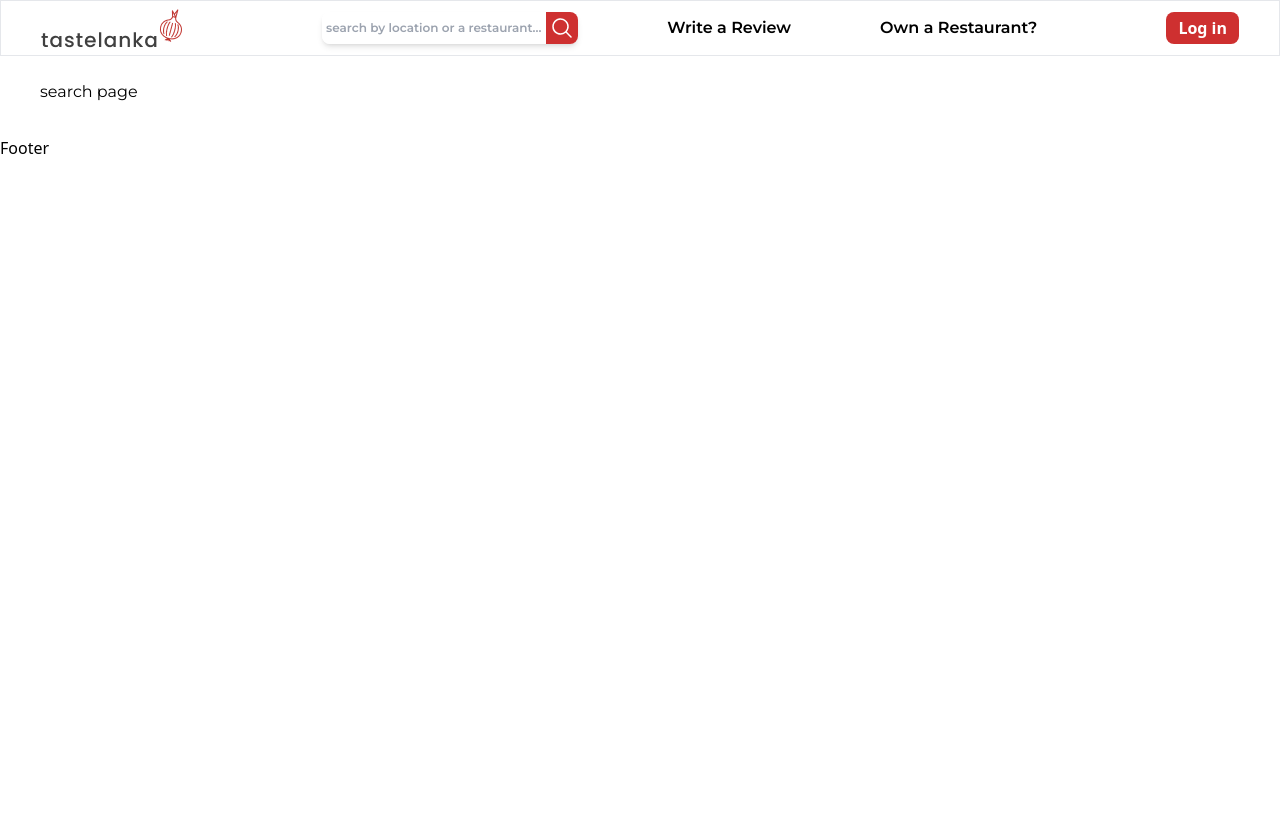
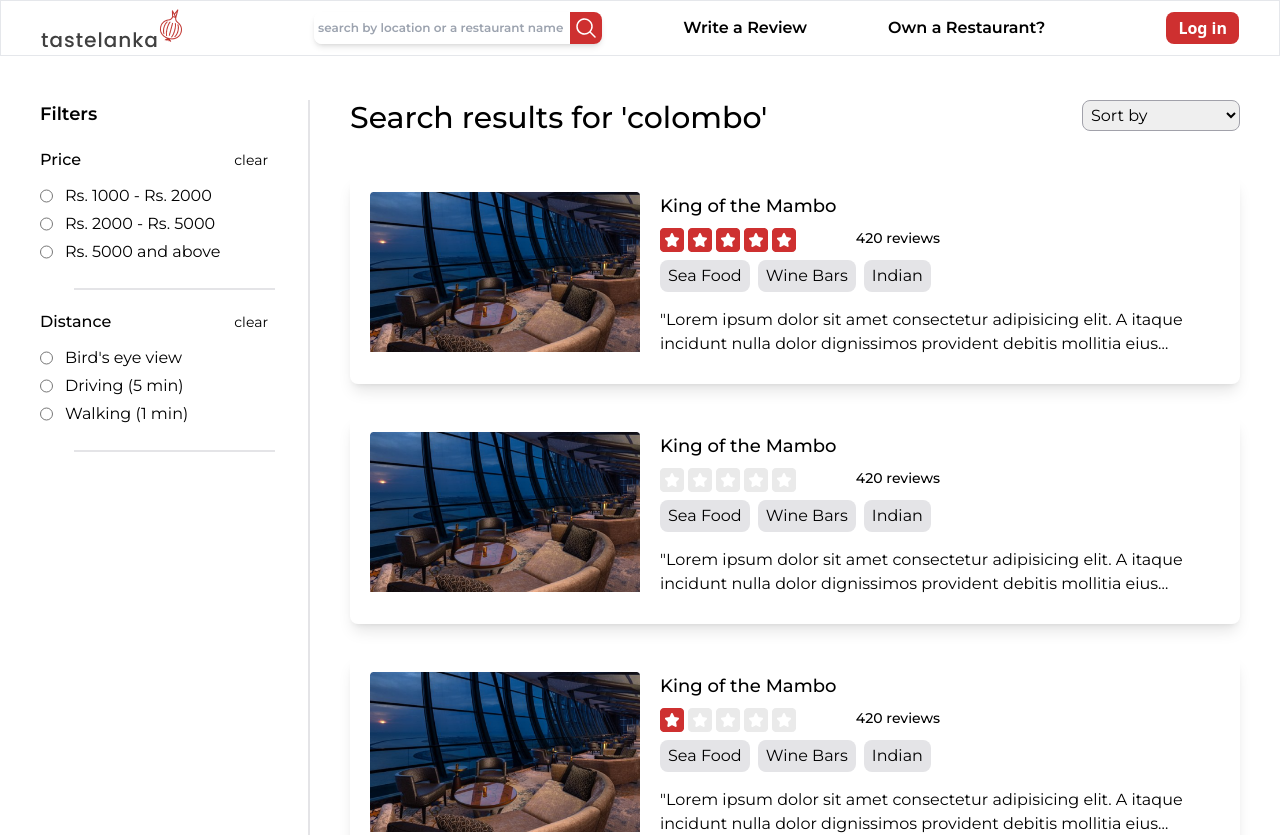
Before and after one commit to Ishuwaraa/tastelanka, a React (Vite) app in the folder frontend/: page /search in a window 1280 px wide. Shown: the top 835 px of the page. Before the commit the page ends 800 px from the top, so only its background shows below. Built offline with nearby package versions, Linux system fonts and the light colour scheme.

Commit message:
search page update

```diff
--- /dev/null
+++ b/frontend/src/components/RestaurantCard.jsx
@@ -0,0 +1,41 @@
+import FullRating from '../assets/full-rating.png'
+import HalfRating from '../assets/half-rating.png'
+import EmptyRating from '../assets/empty-rating.png'
+
+const RestaurantCard = ({ restaurant, reviewsCount, rating, categories, review, image }) => {
+    return (
+        <div className=" px-5 py-4 grid grid-cols-3 rounded-lg shadow-lg gap-5 h-52 mb-8">
+            <div className=" col-span-1 flex justify-center">
+                <img src={image} alt="" className='w-full h-40'/>
+            </div>
+
+            <div className="col col-span-2 ">
+                <p className='font-medium text-lg line-clamp-1 mb-2'>{restaurant}</p>
+                <div className='flex justify-between w-1/2 mb-2'>
+                    <div className=" flex items-center gap-1">
+                        {[...Array(rating)].map((_, index) => (
+                            <img src={FullRating} alt='star' key={index}/>
+                        ))}
+                        {(5 - rating !== 0) &&
+                            [...Array(5 - rating)].map((_, index) => (
+                                <img src={EmptyRating} alt='star' key={index}/>
+                            ))
+                        }
+                        {/* <img src={HalfRating} alt='1star' /> */}
+                    </div>
+                    <div className=" text-sm font-medium">{reviewsCount} reviews</div>
+                </div>
+                <div className='flex gap-2 mb-4'>
+                    {categories.map((category, index) => (
+                        <div className=' rounded-lg py-1 px-2 bg-zinc-200' key={index}>{category}</div>
+                    ))}
+                </div>
+                <div>
+                    <p className=' line-clamp-2'>"{review}"</p>
+                </div>
+            </div>
+        </div>
+     );
+}
+
+export default RestaurantCard;
--- a/frontend/src/components/shared/Navbar.jsx
+++ b/frontend/src/components/shared/Navbar.jsx
@@ -24,20 +24,18 @@ const Navbar = () => {
                 <a href="/"><img src={tastelanka} alt="tastelanka" /></a>
             </div>
 
-            <ul className=' hidden lg:flex flex-grow justify-evenly items-center font-montserrat font-semibold '>
-                <li>
-                    <div className='flex shadow-md w-64 rounded-lg'>
-                        <input type="text" className=' w-full text-xs p-1 rounded-lg focus:border-transparent' placeholder='search by location or a restaurant...'/>
-                        <div className="p-1 text-white bg-primary hover:cursor-pointer rounded-tr-lg rounded-br-lg">
-                            <svg onClick={(e) => onSearch(e)} xmlns="http://www.w3.org/2000/svg" viewBox="0 0 24 24" fill="currentColor" className='size-6'>
-                                <path fillRule="evenodd" d="M10.5 3.75a6.75 6.75 0 1 0 0 13.5 6.75 6.75 0 0 0 0-13.5ZM2.25 10.5a8.25 8.25 0 1 1 14.59 5.28l4.69 4.69a.75.75 0 1 1-1.06 1.06l-4.69-4.69A8.25 8.25 0 0 1 2.25 10.5Z" clipRule="evenodd" />
-                            </svg>
-                        </div>
+            <div className=' hidden lg:flex flex-grow justify-evenly items-center font-montserrat font-semibold '>
+                <div className='flex shadow-md w-72 rounded-lg'>
+                    <input type="text" className=' w-full text-xs p-1 rounded-lg focus:border-transparent' placeholder='search by location or a restaurant name'/>
+                    <div className="p-1 text-white bg-primary hover:cursor-pointer rounded-tr-lg rounded-br-lg">
+                        <svg onClick={(e) => onSearch(e)} xmlns="http://www.w3.org/2000/svg" viewBox="0 0 24 24" fill="currentColor" className='size-6'>
+                            <path fillRule="evenodd" d="M10.5 3.75a6.75 6.75 0 1 0 0 13.5 6.75 6.75 0 0 0 0-13.5ZM2.25 10.5a8.25 8.25 0 1 1 14.59 5.28l4.69 4.69a.75.75 0 1 1-1.06 1.06l-4.69-4.69A8.25 8.25 0 0 1 2.25 10.5Z" clipRule="evenodd" />
+                        </svg>
                     </div>
-                </li>
-                <li><a href="/" >Write a Review</a></li>
-                <li><a href="/" >Own a Restaurant?</a></li>
-            </ul>
+                </div>
+                <a href="/" >Write a Review</a>
+                <a href="/" >Own a Restaurant?</a>
+            </div>
 
             <div className=' mx-10 block lg:hidden' onClick={toggleBurgerIcon}>
             {burgerIcon ? (
--- a/frontend/src/pages/Search.jsx
+++ b/frontend/src/pages/Search.jsx
@@ -1,12 +1,95 @@
+import RestaurantCard from "../components/RestaurantCard";
 import Footer from "../components/shared/Footer";
 import Navbar from "../components/shared/Navbar";
+import RestaurantImg from '../assets/restaurant2.png'
 
 const Search = () => {
     return (
         <>
             <Navbar />
-            <div className="page">
-                search page
+            <div className="page grid grid-cols-3 md:grid-cols-4 gap-10">
+                <div className=" col-span-1 border-r-2 border-zinc-200 mt-5">
+                    <p className="font-semibold text-lg">Filters</p>
+
+                    <div className="mt-5">
+                        <div className=" flex justify-between pr-10">
+                            <p className="font-medium">Price</p>
+                            <button className="text-sm">clear</button>
+                        </div>
+
+                        <div className="mt-3">
+                            <div className="flex gap-3 mb-1">
+                                <input type="radio" id="price1" name="price" value="1"  className="hover:cursor-pointer"/>
+                                <label htmlFor="price1" className="hover:cursor-pointer">Rs. 1000 - Rs. 2000</label>
+                            </div>
+                            <div className="flex gap-3 mb-1">
+                                <input type="radio" id="price2" name="price" value="2"  className="hover:cursor-pointer"/>
+                                <label htmlFor="price2" className="hover:cursor-pointer">Rs. 2000 - Rs. 5000</label>
+                            </div>
+                            <div className="flex gap-3 mb-1">
+                                <input type="radio" id="price3" name="price" value="3"  className="hover:cursor-pointer"/>
+                                <label htmlFor="price3" className="hover:cursor-pointer">Rs. 5000 and above</label>
+                            </div>
+                        </div>
+
+                        <div className="flex justify-center">
+                            <div className="w-3/4 border border-zinc-200 mt-5"></div>
+                        </div>
+                    </div>
+
+                    <div className="mt-5">
+                        <div className=" flex justify-between pr-10">
+                            <p className="font-medium">Distance</p>
+                            <button className="text-sm">clear</button>
+                        </div>
+
+                        <div className="mt-3">
+                            <div className="flex gap-3 mb-1">
+                                <input type="radio" id="distance1" name="distance" value="1"  className="hover:cursor-pointer"/>
+                                <label htmlFor="distance1" className="hover:cursor-pointer">Bird's eye view</label>
+                            </div>
+                            <div className="flex gap-3 mb-1">
+                                <input type="radio" id="distance2" name="distance" value="2"  className="hover:cursor-pointer"/>
+                                <label htmlFor="distance2" className="hover:cursor-pointer">Driving (5 min)</label>
+                            </div>
+                            <div className="flex gap-3 mb-1">
+                                <input type="radio" id="distance3" name="distance" value="3"  className="hover:cursor-pointer"/>
+                                <label htmlFor="distance3" className="hover:cursor-pointer">Walking (1 min)</label>
+                            </div>
+                        </div>
+
+                        <div className="flex justify-center">
+                            <div className="w-3/4 border border-zinc-200 mt-5"></div>
+                        </div>
+                    </div>
+                </div>
+
+                <div className="col-span-2 md:col-span-3 mt-5">
+                    <div className=" flex justify-between">
+                        <p className=" text-2xl md:text-3xl font-medium">Search results for 'colombo'</p>
+                        <div>
+                            <select name="sort" id="" className=" p-1 border border-zinc-400 rounded-lg">
+                                <option value="">Sort by</option>
+                                <option value="">Highest Rated</option>
+                                <option value="">Highest reviews</option>
+                            </select>
+                        </div>
+                    </div>
+
+                    <div className="mt-10">
+                        {Array(4).fill(0).map((_, index) => (
+                            <RestaurantCard
+                                key={index}
+                                restaurant='King of the Mambo'
+                                rating={Math.floor(Math.random() * 6)}
+                                reviewsCount={420}
+                                categories={['Sea Food', 'Wine Bars', 'Indian']}
+                                image={RestaurantImg}
+                                review='Lorem ipsum dolor sit amet consectetur adipisicing elit. A itaque incidunt nulla dolor dignissimos provident debitis mollitia eius cumque consectetur!'
+                            />
+                        ))}
+                    </div>
+                </div>
             </div>
             <Footer />
         </>
```
